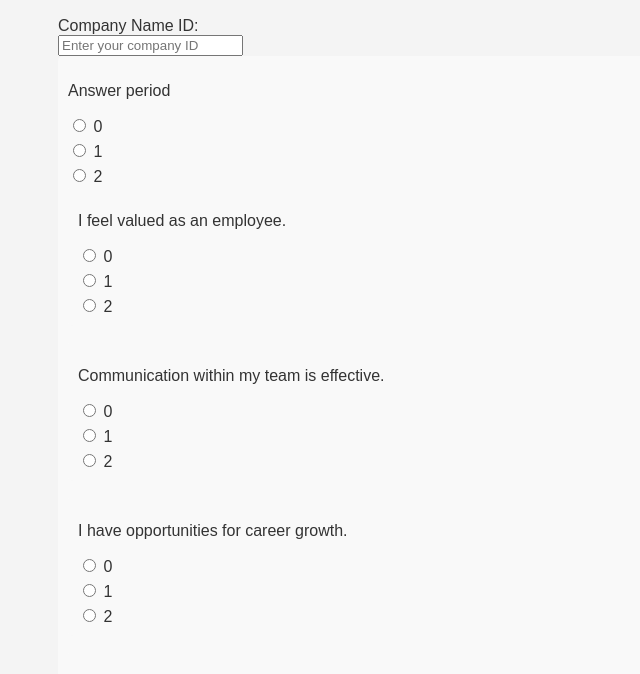
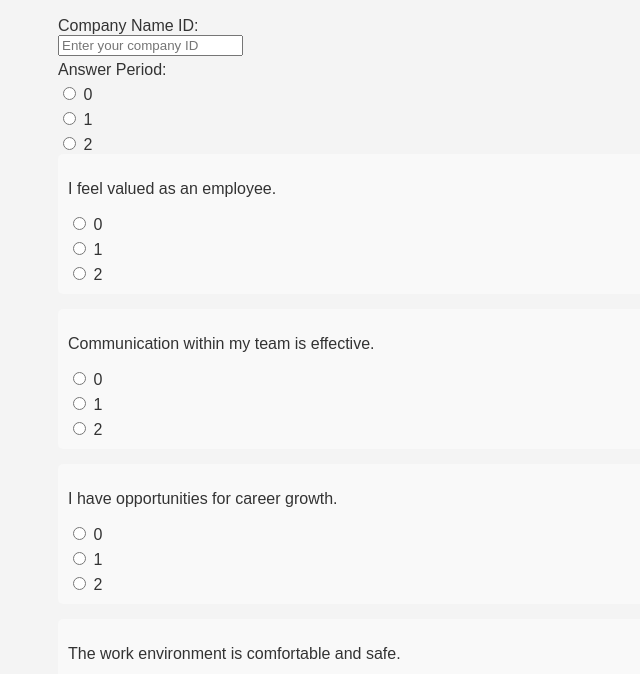
Before and after one commit to andrewwmcgrath/business_forms, a plain HTML site: page index.html in a window 1280 px wide. Shown: the part 71-745 px from the top of the page, without its empty margins (232-872 px from the left). Drawn offline with Linux system fonts and the light colour scheme.

Commit message:
Update index.html

```diff
--- a/index.html
+++ b/index.html
@@ -58,11 +58,10 @@
             <label for="companyID">Company Name ID:</label>
 <input type="text" id="companyID" name="companyID" placeholder="Enter your company ID">
 
-        <div class="question">
-            <p>Answer period</p>
-            <label><input type="radio" name="q1" value="0"> 0</label>
-            <label><input type="radio" name="q1" value="1"> 1</label>
-            <label><input type="radio" name="q1" value="2"> 2</label>
+        <label>Answer Period:</label>
+            <label><input type="radio" name="timePeriod" value="0"> 0</label>
+            <label><input type="radio" name="timePeriod" value="1"> 1</label>
+            <label><input type="radio" name="timePeriod" value="2"> 2</label>
 
         <div class="question">
             <p>I feel valued as an employee.</p>
@@ -122,65 +121,65 @@
 
         <div class="question">
             <p>The company provides sufficient training to perform my job well.</p>
-            <label><input type="radio" name="q8" value="0"> 0</label>
-            <label><input type="radio" name="q8" value="1"> 1</label>
-            <label><input type="radio" name="q8" value="2"> 2</label>
+            <label><input type="radio" name="q9" value="0"> 0</label>
+            <label><input type="radio" name="q9" value="1"> 1</label>
+            <label><input type="radio" name="q9" value="2"> 2</label>
         </div>
 
         <div class="question">
             <p>I feel that my contributions to Network Rail are recognized and appreciated.</p>
-            <label><input type="radio" name="q8" value="0"> 0</label>
-            <label><input type="radio" name="q8" value="1"> 1</label>
-            <label><input type="radio" name="q8" value="2"> 2</label>
+            <label><input type="radio" name="q10" value="0"> 0</label>
+            <label><input type="radio" name="q10" value="1"> 1</label>
+            <label><input type="radio" name="q10" value="2"> 2</label>
         </div>
 
         <div class="question">
             <p>I have the tools and resources needed to do my job effectively.</p>
-            <label><input type="radio" name="q8" value="0"> 0</label>
-            <label><input type="radio" name="q8" value="1"> 1</label>
-            <label><input type="radio" name="q8" value="2"> 2</label>
+            <label><input type="radio" name="q11" value="0"> 0</label>
+            <label><input type="radio" name="q11" value="1"> 1</label>
+            <label><input type="radio" name="q11" value="2"> 2</label>
         </div>
 
         <div class="question">
             <p>I trust my colleagues to work collaboratively and professionally.</p>
-            <label><input type="radio" name="q8" value="0"> 0</label>
-            <label><input type="radio" name="q8" value="1"> 1</label>
-            <label><input type="radio" name="q8" value="2"> 2</label>
+            <label><input type="radio" name="q12" value="0"> 0</label>
+            <label><input type="radio" name="q12" value="1"> 1</label>
+            <label><input type="radio" name="q12" value="2"> 2</label>
         </div>
 
         <div class="question">
             <p>The company actively promotes diversity, equity, and inclusion in the workplace.</p>
-            <label><input type="radio" name="q8" value="0"> 0</label>
-            <label><input type="radio" name="q8" value="1"> 1</label>
-            <label><input type="radio" name="q8" value="2"> 2</label>
+            <label><input type="radio" name="q13" value="0"> 0</label>
+            <label><input type="radio" name="q13" value="1"> 1</label>
+            <label><input type="radio" name="q13" value="2"> 2</label>
         </div>
 
         <div class="question">
             <p>I feel comfortable raising concerns or providing feedback to management.</p>
-            <label><input type="radio" name="q8" value="0"> 0</label>
-            <label><input type="radio" name="q8" value="1"> 1</label>
-            <label><input type="radio" name="q8" value="2"> 2</label>
+            <label><input type="radio" name="q14" value="0"> 0</label>
+            <label><input type="radio" name="q14" value="1"> 1</label>
+            <label><input type="radio" name="q14" value="2"> 2</label>
         </div>
 
         <div class="question">
             <p>The company provides sufficient training to perform my job well..</p>
-            <label><input type="radio" name="q8" value="0"> 0</label>
-            <label><input type="radio" name="q8" value="1"> 1</label>
-            <label><input type="radio" name="q8" value="2"> 2</label>
+            <label><input type="radio" name="q15" value="0"> 0</label>
+            <label><input type="radio" name="q15" value="1"> 1</label>
+            <label><input type="radio" name="q15" value="2"> 2</label>
         </div>
 
         <div class="question">
             <p>I receive regular and constructive feedback on my performance.</p>
-            <label><input type="radio" name="q8" value="0"> 0</label>
-            <label><input type="radio" name="q8" value="1"> 1</label>
-            <label><input type="radio" name="q8" value="2"> 2</label>
+            <label><input type="radio" name="q16" value="0"> 0</label>
+            <label><input type="radio" name="q16" value="1"> 1</label>
+            <label><input type="radio" name="q16" value="2"> 2</label>
         </div>
 
         <div class="question">
             <p>I am proud to be a part of Network Rail.</p>
-            <label><input type="radio" name="q8" value="0"> 0</label>
-            <label><input type="radio" name="q8" value="1"> 1</label>
-            <label><input type="radio" name="q8" value="2"> 2</label>
+            <label><input type="radio" name="q17" value="0"> 0</label>
+            <label><input type="radio" name="q17" value="1"> 1</label>
+            <label><input type="radio" name="q17" value="2"> 2</label>
         </div>
 
         <button type="submit" class="btn">Submit</button>
```
